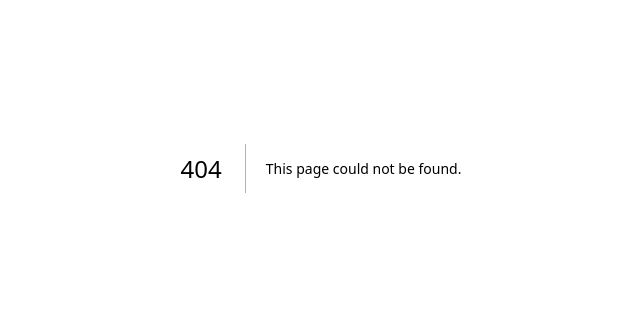
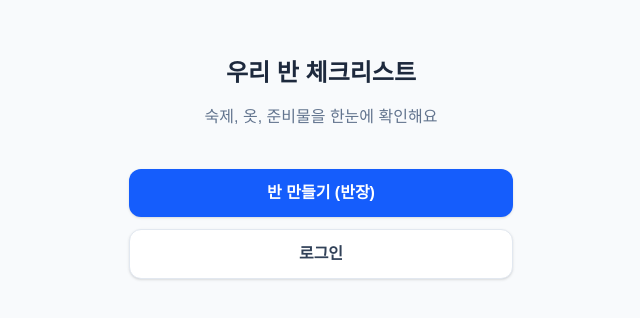
Before and after one commit to doyoung-doyoung/todolistyu, a Next.js app: page / in a window 1280 px wide. Before the commit this address had no page. Shown: the part 232-550 px from the top of the page, without its empty margins (319-959 px from the left). Built offline with nearby package versions, Linux system fonts and the light colour scheme.

Commit message:
initial commit via Claude

```diff
--- /dev/null
+++ b/src/app/page.tsx
@@ -0,0 +1,27 @@
+import Link from 'next/link'
+
+export default function Home() {
+  return (
+    <main className="min-h-screen flex items-center justify-center bg-slate-50 p-6">
+      <div className="w-full max-w-sm space-y-4 text-center">
+        <h1 className="text-2xl font-bold text-slate-800">우리 반 체크리스트</h1>
+        <p className="text-slate-500">숙제, 옷, 준비물을 한눈에 확인해요</p>
+
+        <div className="space-y-3 pt-6">
+          <Link
+            href="/create-room"
+            className="block w-full rounded-xl bg-blue-600 py-3 text-white font-semibold shadow"
+          >
+            반 만들기 (반장)
+          </Link>
+          <Link
+            href="/login"
+            className="block w-full rounded-xl bg-white border border-slate-200 py-3 text-slate-700 font-semibold shadow-sm"
+          >
+            로그인
+          </Link>
+        </div>
+      </div>
+    </main>
+  )
+}
```
